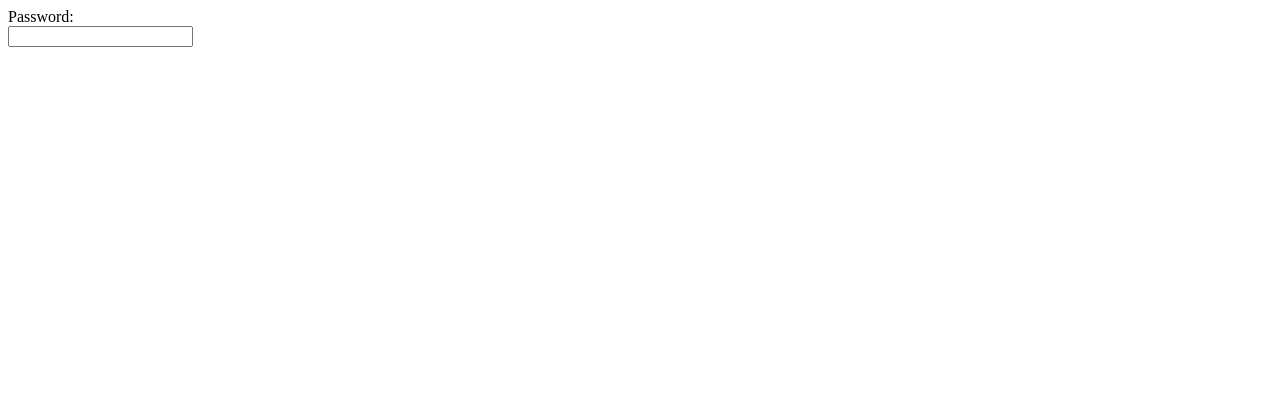
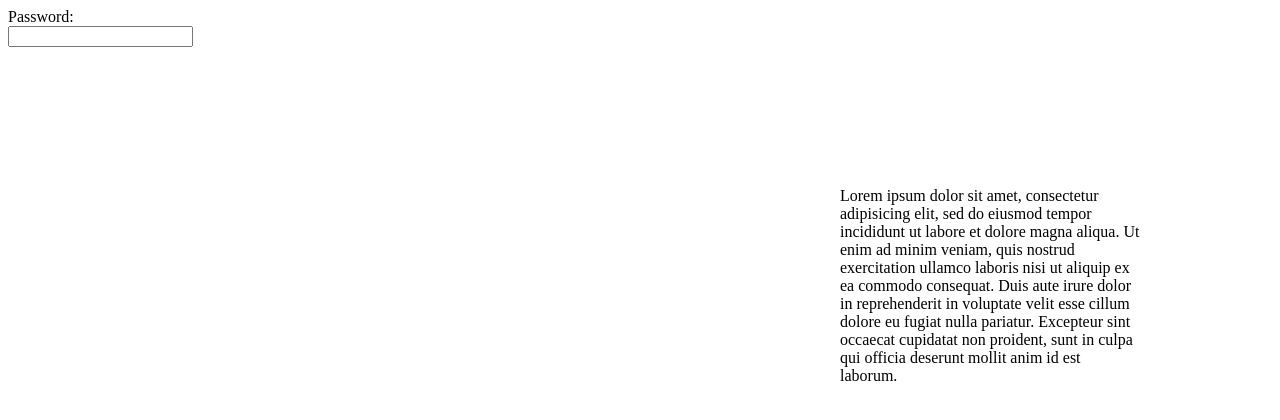
Before and after one commit to georgiddam/Final-Year-researh-project, a plain HTML site: page Practicing D3/basic.html in a window 1280 px wide. Drawn offline with nearby package versions, Linux system fonts and the light colour scheme.

Commit message:
adding div for information

```diff
--- a/Practicing D3/basic.html
+++ b/Practicing D3/basic.html
@@ -12,31 +12,26 @@
             crossorigin="anonymous">
         </script>
         <script src="https://d3js.org/d3.v5.min.js"></script>
-        <script src="https://cdn.jsdelivr.net/npm/pca-js@1.0.0/pca.min.js"></script>
-        <script src="tsnejs-master/tsne.js"></script>
-        <!-- <script src="https://d3js.org/d3-random.v1.min.js"></script> -->
-
 
 
         <script src="d3.js"></script>
         <script src="js/passwordJson.js"></script>
-
     </head>
-
     <body>
         <form>
             <div> Password: </div>
             <input class="password" type="text" name="firstname">
         </form>
-        <span class="container">
-        </span>
+        <div>
+            <div class="container">
+            </div>
+            <div class="pass-data">
+                Lorem ipsum dolor sit amet, consectetur adipisicing elit, sed do eiusmod tempor incididunt ut labore et dolore magna aliqua. Ut enim ad minim veniam, quis nostrud exercitation ullamco laboris nisi ut aliquip ex ea commodo consequat. Duis aute irure dolor in reprehenderit in voluptate velit esse cillum dolore eu fugiat nulla pariatur. Excepteur sint occaecat cupidatat non proident, sunt in culpa qui officia deserunt mollit anim id est laborum.
+            </div>
+            <div class="clear">
 
-
-        <script>
-            // svgExample();
-        </script>
-
-
+            </div>
+        </div>
     </body>
 
 </html>
--- a/Practicing D3/css/style.css
+++ b/Practicing D3/css/style.css
@@ -1,46 +1,22 @@
-/* svg line {
-  -webkit-animation: rotating 2s linear infinite;
-  -moz-animation: rotating 2s linear infinite;
-  -ms-animation: rotating 2s linear infinite;
-  -o-animation: rotating 2s linear infinite;
-  animation: rotating 2s linear infinite;
-  transform-origin: center center;
-} */
+.container {
+    position: relative;
+    left: 20%;
+    float: left;
+}
 
-.container {
-  display: inline-block;
+.container > svg {
+    overflow: visible;
+}
 
+.pass-data {
+    /* float: right; */
+    position: fixed;
+    right: 0px;
+    padding: 140px;
+    width: 300px;
+    height: 800px;
 }
-/* svg {
-    border: 1px solid black;
-    border-radius: 50%;
-} */
 
-/* @-webkit-keyframes rotating {
-  from {
-    -webkit-transform: rotate(0deg);
-    -o-transform: rotate(0deg);
-    transform: rotate(0deg);
-  }
-  to {
-    -webkit-transform: rotate(360deg);
-    -o-transform: rotate(360deg);
-    transform: rotate(360deg);
-  }
+.clear {
+    clear: both;
 }
-@keyframes rotating {
-    from {
-        -ms-transform: rotate(0deg);
-        -moz-transform: rotate(0deg);
-        -webkit-transform: rotate(0deg);
-        -o-transform: rotate(0deg);
-        transform: rotate(0deg);
-    }
-    to {
-        -ms-transform: rotate(360deg);
-        -moz-transform: rotate(360deg);
-        -webkit-transform: rotate(360deg);
-        -o-transform: rotate(360deg);
-        transform: rotate(360deg);
-    } */
-}
--- a/Practicing D3/d3.js
+++ b/Practicing D3/d3.js
@@ -5,7 +5,7 @@ $( document ).ready(function() {
     var created = false;
     var locationData = [];
     var allPasswords = passwordData.allPasswords
-    var canvasSize = 800;
+    var canvasSize = 850;
     var middleSection = canvasSize/2;
     var text = "";
 
```
